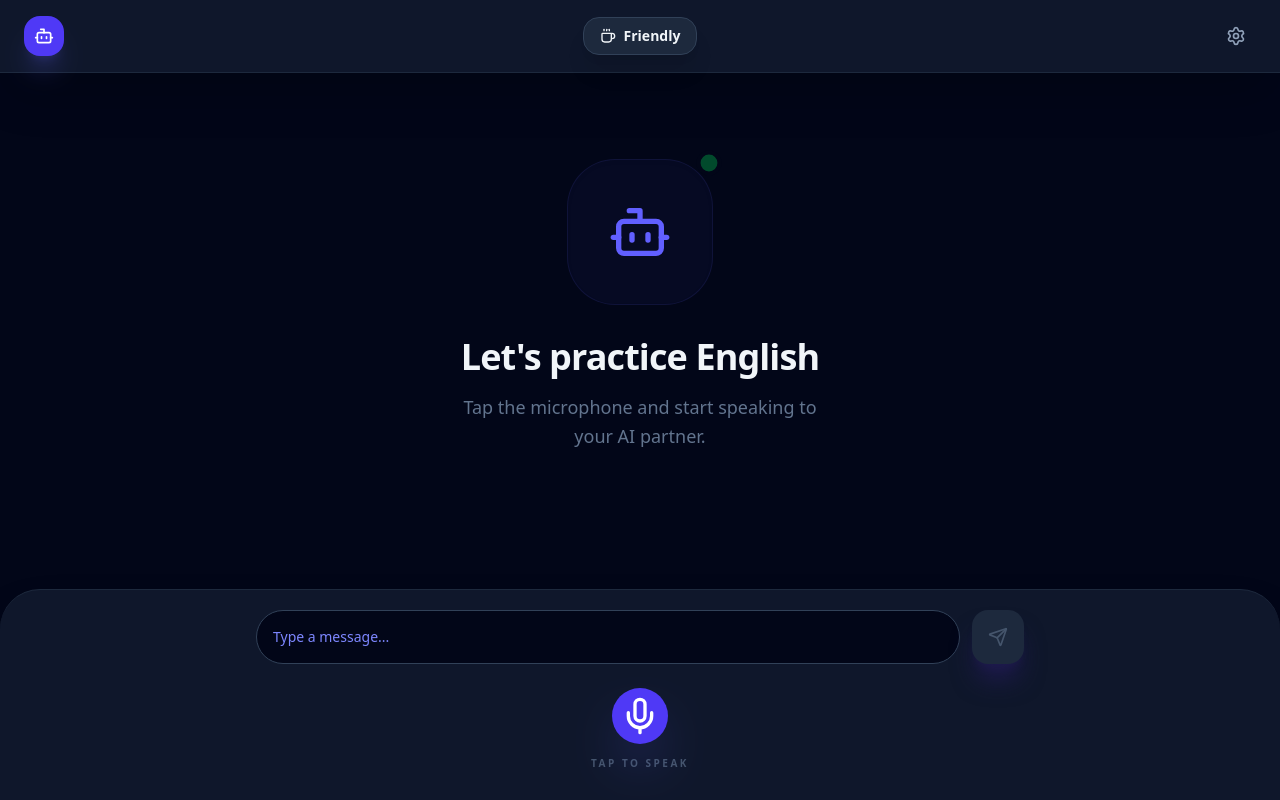
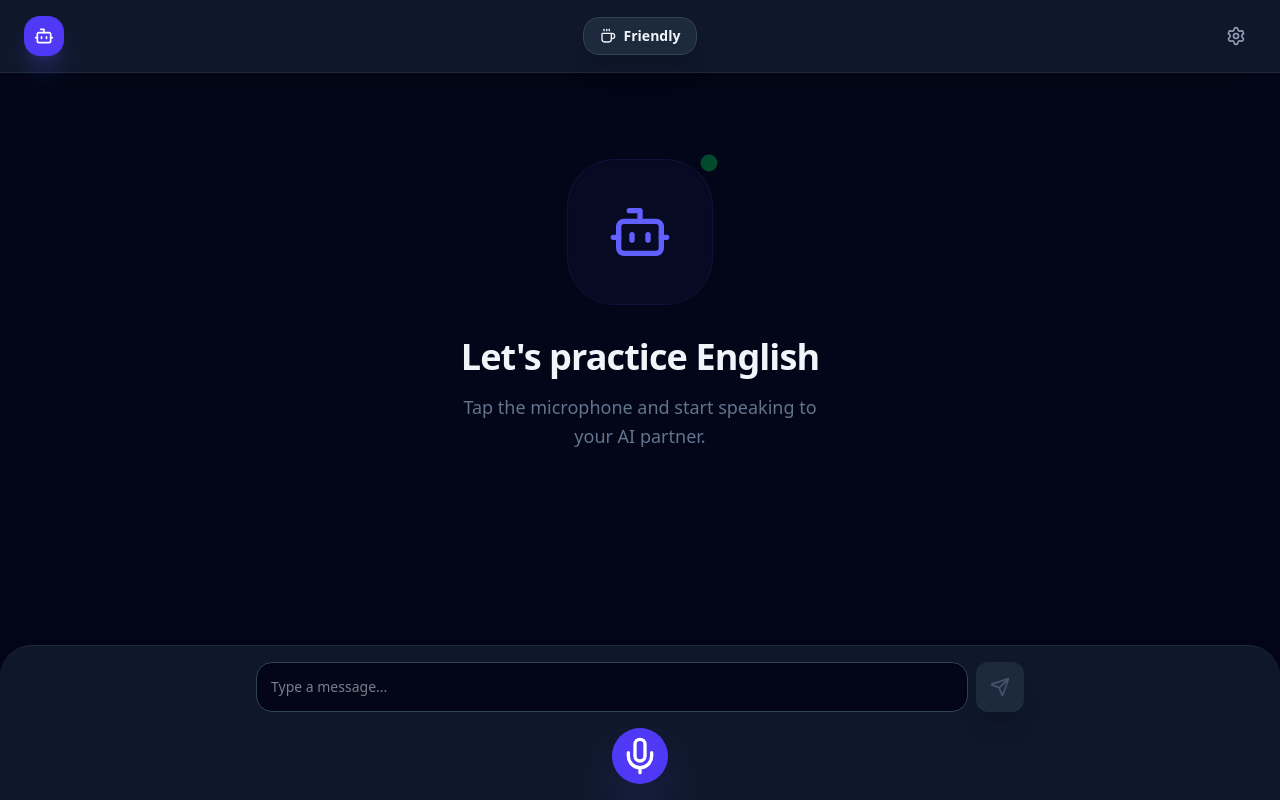
Before and after one commit to larry610413-beep/Just-speak, a React (Vite) app: page / in a window 1280 px wide. Built offline with nearby package versions, Linux system fonts and the light colour scheme.

Commit message:
UI: Remove mic status text and compress footer for more chat space

```diff
--- a/src/App.tsx
+++ b/src/App.tsx
@@ -720,20 +720,11 @@ export default function App() {
                 animate={{ opacity: 1, scale: 1, y: 0 }}
                 className={`flex ${message.role === 'user' ? 'justify-end' : 'justify-start'}`}
               >
-                <div className={`flex gap-4 max-w-[90%] ${message.role === 'user' ? 'flex-row-reverse' : 'flex-row'}`}>
-                  <div className={`flex-shrink-0 w-10 h-10 rounded-2xl flex items-center justify-center shadow-2xl ${
-                    message.role === 'user' ? 'bg-indigo-600' : 'bg-slate-900 border border-slate-800'
-                  }`}>
-                    {message.role === 'user' ? (
-                      <User className="w-6 h-6 text-white" />
-                    ) : (
-                      <Bot className="w-6 h-6 text-indigo-400" />
-                    )}
-                  </div>
-                  <div className={`p-5 rounded-[2rem] shadow-2xl relative group ${
+                <div className={`flex max-w-[95%] ${message.role === 'user' ? 'w-full justify-end' : 'w-full justify-start'}`}>
+                  <div className={`p-4 md:p-5 rounded-3xl shadow-2xl relative group ${
                     message.role === 'user'
                       ? 'bg-indigo-600 text-white rounded-tr-none shadow-indigo-500/10'
-                      : 'bg-slate-900 border border-slate-800 text-slate-100 rounded-tl-none shadow-black/20'
+                      : 'bg-slate-900 border border-slate-800 text-slate-100 rounded-tl-none shadow-black/20 pb-12'
                   }`}>
                     <p className="text-sm md:text-base whitespace-pre-wrap leading-relaxed font-semibold tracking-tight">
                       {message.content || (isLoading && message.role === 'assistant' ? 'Thinking...' : '')}
@@ -741,10 +732,10 @@ export default function App() {
                     {message.role === 'assistant' && message.content && (
                       <button
                         onClick={() => playResponse(message.content)}
-                        className="absolute -right-12 top-2 p-3 text-slate-600 hover:text-indigo-400 transition-all opacity-0 group-hover:opacity-100 bg-slate-900/50 rounded-2xl border border-slate-800"
+                        className="absolute bottom-3 right-3 p-2.5 text-slate-500 hover:text-indigo-400 transition-all opacity-0 group-hover:opacity-100 bg-slate-950/50 rounded-xl border border-slate-800"
                         title="Play Speech"
                       >
-                        <Volume2 className="w-5 h-5" />
+                        <Volume2 className="w-4 h-4" />
                       </button>
                     )}
                   </div>
@@ -757,31 +748,31 @@ export default function App() {
       </main>
 
       {/* Voice Control Area */}
-      <footer className="flex-none p-4 md:p-5 bg-slate-900 border-t border-slate-800 shadow-2xl rounded-t-[2.5rem] z-20">
-        <div className="max-w-3xl mx-auto flex flex-col items-center gap-6">
+      <footer className="flex-none p-3 px-4 md:p-4 bg-slate-900 border-t border-slate-800 shadow-2xl rounded-t-[2rem] z-20">
+        <div className="max-w-3xl mx-auto flex flex-col items-center gap-4">
           {/* Text Input Row */}
           <form
             onSubmit={(e) => { e.preventDefault(); handleSend(input); }}
-            className="w-full flex gap-3"
+            className="w-full flex gap-2"
           >
             <input
               type="text"
               value={input}
               onChange={(e) => setInput(e.target.value)}
               placeholder={isListening ? "[ Speaking... ]" : "Type a message..."}
-              className="flex-1 p-4 bg-slate-950 border border-slate-700 rounded-[2rem] focus:outline-none focus:ring-2 focus:ring-indigo-500/50 text-slate-100 text-sm transition-all placeholder:text-indigo-400 placeholder:animate-pulse"
+              className="flex-1 p-3.5 bg-slate-950 border border-slate-700 rounded-2xl focus:outline-none focus:ring-2 focus:ring-indigo-500/50 text-slate-100 text-sm transition-all shadow-inner"
               disabled={isLoading || isListening}
             />
             <button
               type="submit"
               disabled={isLoading || !input.trim() || isListening}
-              className="p-4 bg-indigo-600 text-white rounded-2xl hover:bg-indigo-700 disabled:bg-slate-800 disabled:text-slate-600 transition-all shadow-xl shadow-indigo-950"
+              className="p-3.5 bg-indigo-600 text-white rounded-xl hover:bg-indigo-700 disabled:bg-slate-800 disabled:text-slate-600 transition-all shadow-xl"
             >
               <Send className="w-5 h-5" />
             </button>
           </form>
 
-          <div className="flex flex-col items-center gap-3 pb-2">
+          <div className="flex items-center justify-center">
             <motion.button
               whileHover={{ scale: 1.05 }}
               whileTap={{ scale: 0.9 }}
@@ -804,12 +795,6 @@ export default function App() {
                 {isListening ? <MicOff className="w-8 h-8" /> : <Mic className="w-8 h-8" />}
               </div>
             </motion.button>
-
-            <div className="text-center h-4">
-              <p className={`text-[10px] font-black uppercase tracking-[0.25em] transition-colors ${isListening ? 'text-red-500 animate-pulse' : 'text-slate-600'}`}>
-                {isListening ? 'RECORDING' : isSpeaking ? 'AI SPEAKING' : isLoading ? 'THINKING' : 'TAP TO SPEAK'}
-              </p>
-            </div>
           </div>
         </div>
       </footer>
```
